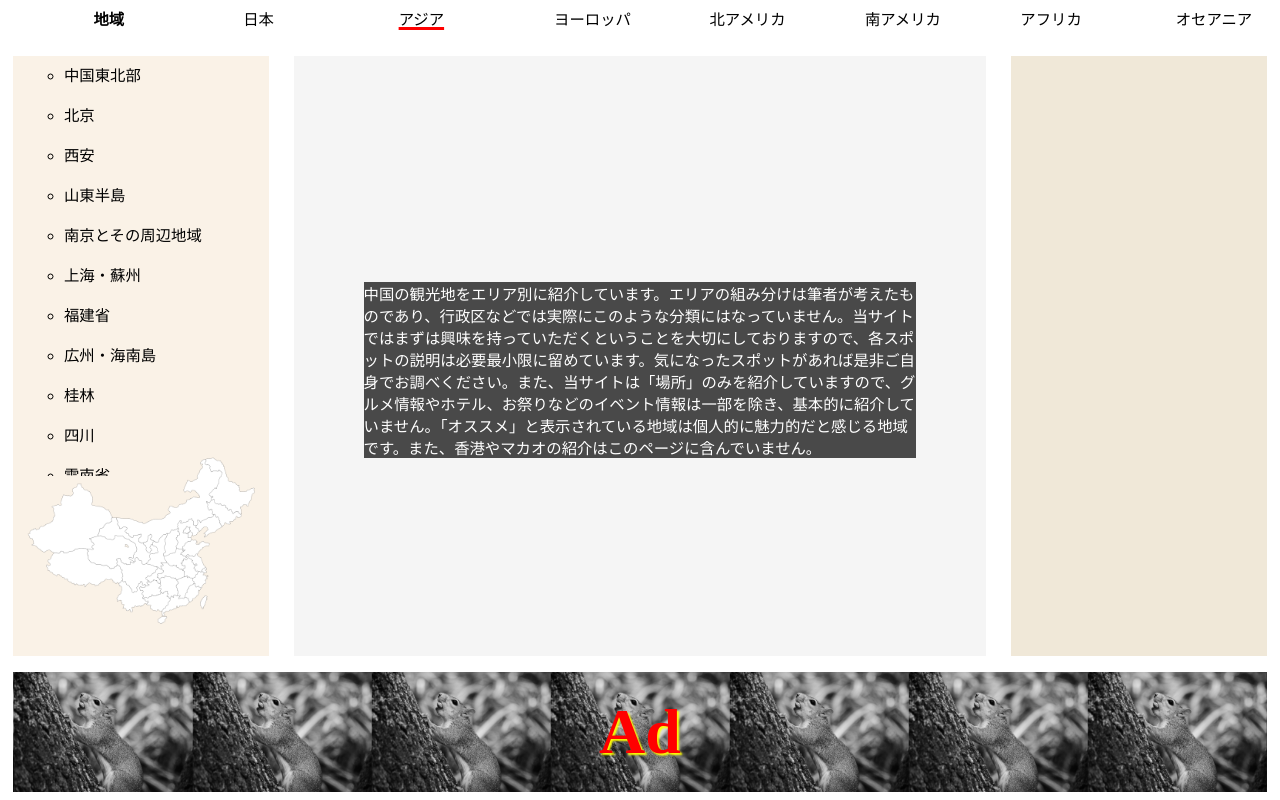
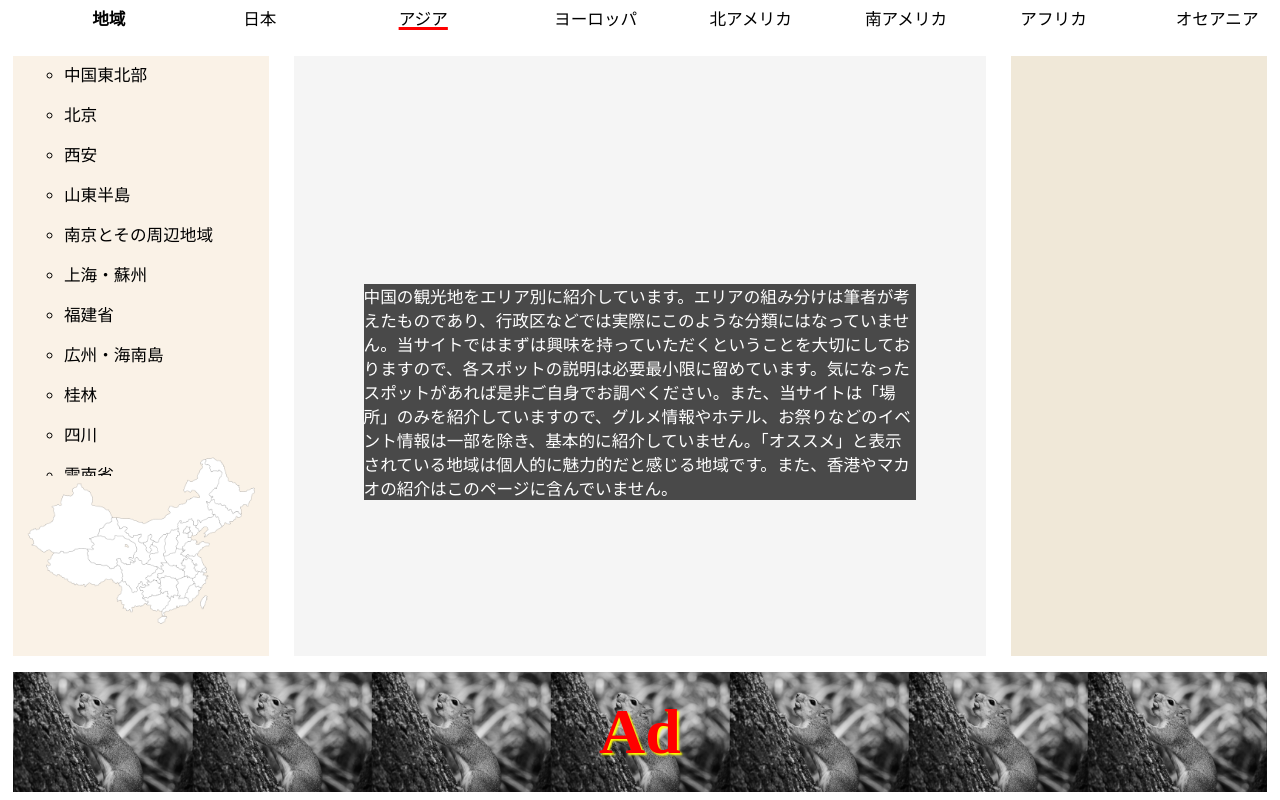
Before and after one commit to miaY2blight/2nd-original-portfolio, a plain HTML site: page index.html in a window 1280 px wide. Drawn offline with Linux system fonts and the light colour scheme.

Commit message:
Update main.css

```diff
--- a/CSS/main.css
+++ b/CSS/main.css
@@ -1,5 +1,5 @@
 body{
-    font-size: 1.8vw;min-height: 100vh;margin: 0 auto;
+    font-size: 2.4vw;min-height: 100vh;margin: 0 auto;
     display: grid;
     grid-template:
     "..... header ....."5vh
@@ -96,7 +96,7 @@ body{
 @media  (min-width:930px) {
 
   body{
-    font-size: 1.2vw;min-height: 100vh;margin: 0 auto;
+    font-size: 1.3vw;min-height: 100vh;margin: 0 auto;
     display: grid;
     grid-template:
     "..... header header header header header ....."5vh
```
